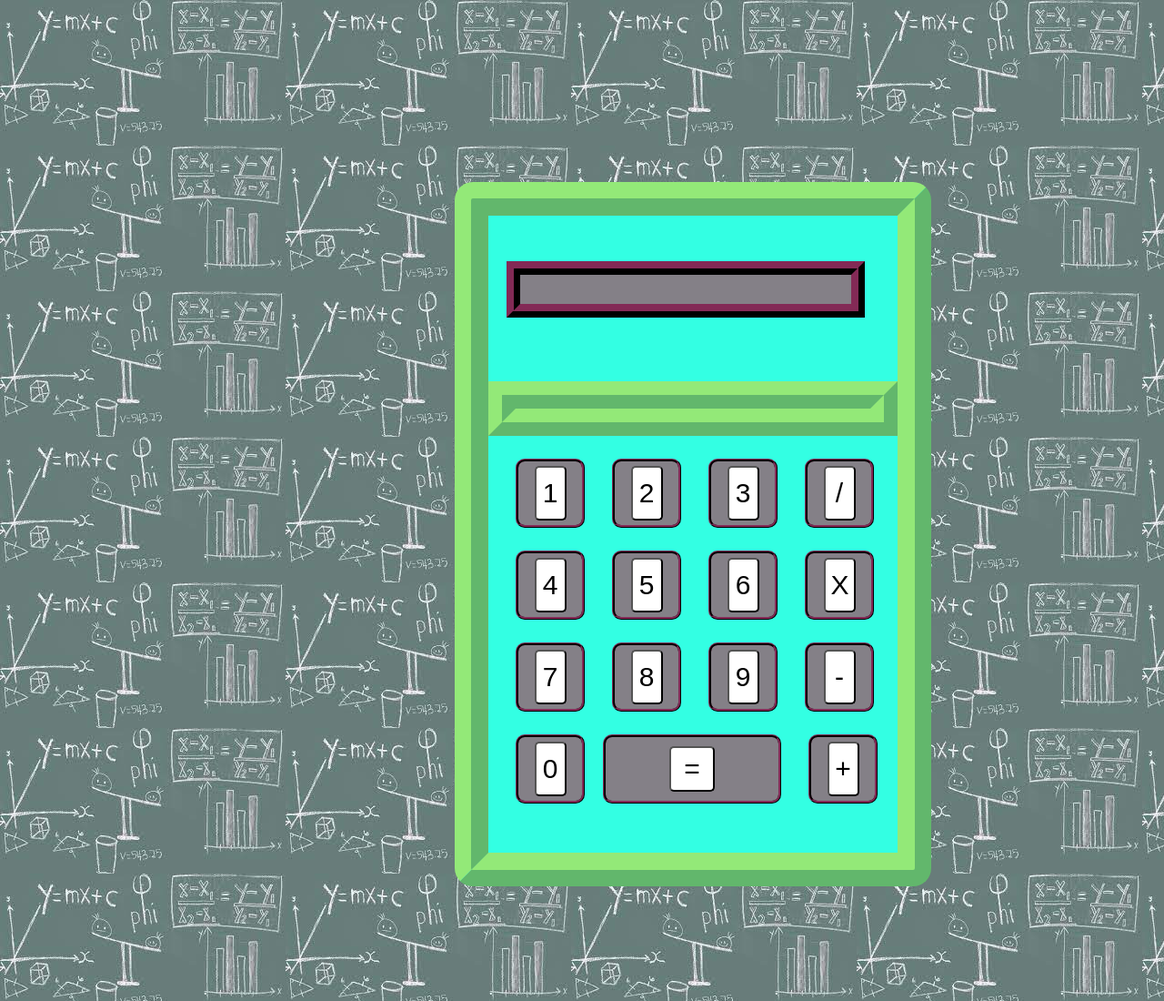
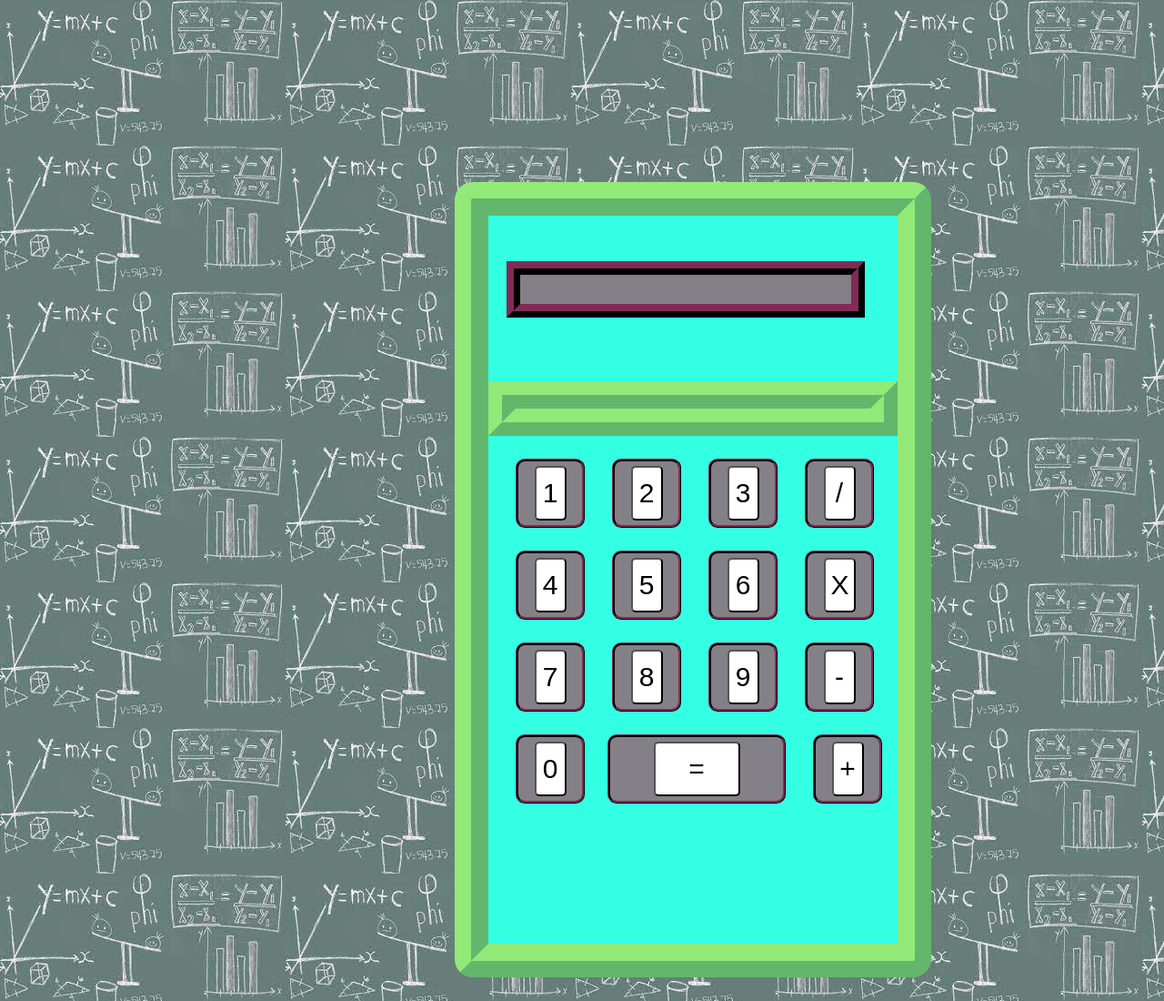
Before and after one commit to rachavez1974/odinproject-js-gui-calculator, a plain HTML site: page index.html in a window 1280 px wide. Shown: the top 1100 px of the page at 91% size. Drawn offline with Linux system fonts and the light colour scheme.

```diff
--- a/index.css
+++ b/index.css
@@ -10,7 +10,7 @@
 
 .container-calculator {
   background: #33FFE3;
-  height: 700px;
+  height: 800px;
   width: 450px;
   border-style: solid;
   border: 10mm ridge rgba(211, 220, 50, .6);
@@ -78,7 +78,7 @@
   text-align: center;
   height: 70px;
   width: 190px;
-  margin-left: 20px;
+  margin-left: 25px;
   border: 5px;
   display: inline-block;
   border: 2px;
@@ -86,17 +86,3 @@
   border: 1mm ridge rgba(47, 15, 31, 1);
   border-radius: 10px;
 }
-
-.equal-div > button {
-  margin-top: 10px;
-  font-size: 30px;
-  height: 50px;
-  width: 50px;
-  display: inline-block;
-  font-weight: extra bold;
-  border-radius: 5px;
-}
-
-.numbers.operators > button {
-  display: block;
-}
```
